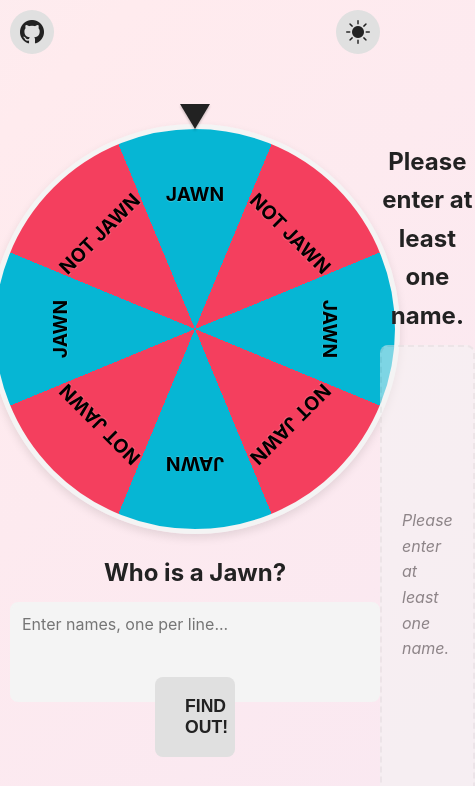
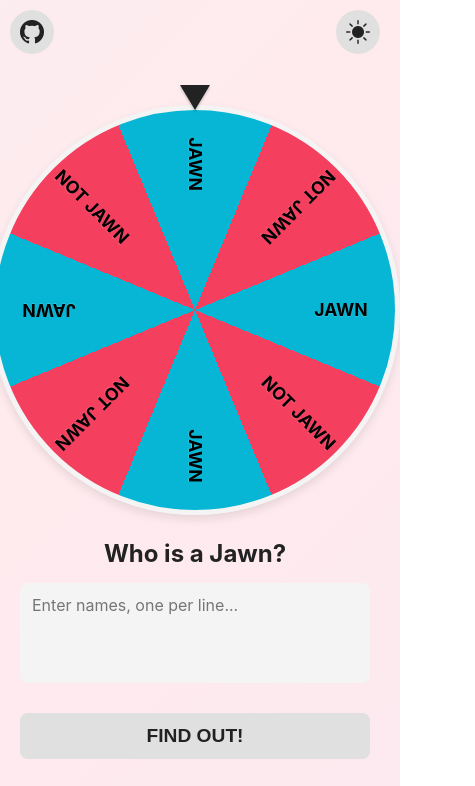
Before and after one commit to jackrschumacher/jawn, a plain HTML site: page index.html in a window 390 px wide. Both pictures are taken after a click on the button "FIND OUT!". Shown: the top 786 px of the page, 475 px wide, since content can reach past the window. Drawn offline with nearby package versions, Linux system fonts and the light colour scheme.

Commit message:
Fixed mobile layout

```diff
--- a/index.html
+++ b/index.html
@@ -29,11 +29,11 @@
                     <div id="wheel">
                         <div class="wheel-text" style="--i: 0;"><span>JAWN</span></div>
                         <div class="wheel-text" style="--i: 1;"><span>NOT JAWN</span></div>
-                        <div class="wheel-text" style="--i: 2;"><span>JAWN</span></div>
-                        <div class="wheel-text" style="--i: 3;"><span>NOT JAWN</span></div>
-                        <div class="wheel-text" style="--i: 4;"><span>JAWN</span></div>
-                        <div class="wheel-text" style="--i: 5;"><span>NOT JAWN</span></div>
-                        <div class="wheel-text" style="--i: 6;"><span>JAWN</span></div>
+                        <div class="wheel-text flip-text" style="--i: 2;"><span>JAWN</span></div>
+                        <div class="wheel-text flip-text" style="--i: 3;"><span>NOT JAWN</span></div>
+                        <div class="wheel-text flip-text" style="--i: 4;"><span>JAWN</span></div>
+                        <div class="wheel-text flip-text" style="--i: 5;"><span>NOT JAWN</span></div>
+                        <div class="wheel-text flip-text" style="--i: 6;"><span>JAWN</span></div>
                         <div class="wheel-text" style="--i: 7;"><span>NOT JAWN</span></div>
                     </div>
                 </div>
@@ -59,10 +59,6 @@
             </div>
 
         </main>
-
-        <div id="success-animation">
-            <i class="bi bi-check-circle-fill"></i>
-        </div>
 
         <script>
             // --- Theme Toggle Script (existing) ---
@@ -97,12 +93,10 @@
                 const nameInput = document.getElementById('name-list-input');
                 const resultTitle = document.getElementById('result-title');
                 const resultsPlaceholder = document.getElementById('results-placeholder');
+
                 const copyButton = document.getElementById('copy-button');
+                let allResults = [];
 
-                // 2. NEW: Get the animation element
-                const successAnimation = document.getElementById('success-animation');
-
-                let allResults = [];
                 let isSpinning = false;
                 let currentRotation = 0;
                 const numSlices = 8;
@@ -147,6 +141,7 @@
                     });
                 }
 
+                // UPDATED: Added a 1-second delay in the loop
                 async function processNames() {
                     allResults = [];
                     const names = nameInput.value.split('\n')
@@ -167,20 +162,13 @@
                         await new Promise(resolve => setTimeout(resolve, 1000));
                     }
 
+                    isSpinning = false;
+                    spinButton.disabled = false;
                     resultTitle.textContent = 'Results:';
+
                     if (allResults.length > 0) {
                         copyButton.style.display = 'flex';
                     }
-
-                    // 3. NEW: Trigger animation and re-enable button
-                    successAnimation.classList.add('show-success');
-
-                    // Wait for the animation to finish (2 seconds)
-                    setTimeout(() => {
-                        successAnimation.classList.remove('show-success');
-                        isSpinning = false;
-                        spinButton.disabled = false;
-                    }, 2000); // Must match CSS animation duration
                 }
 
                 spinButton.addEventListener('click', function() {
@@ -216,9 +204,11 @@
                 const html = document.documentElement;
                 window.addEventListener('mousemove', (e) => {
                     requestAnimationFrame(() => {
+                        // Calculate mouse position as a percentage from center (-0.5 to 0.5)
                         const xPercent = (e.clientX / window.innerWidth) - 0.5;
                         const yPercent = (e.clientY / window.innerHeight) - 0.5;
 
+                        // Set CSS variables
                         html.style.setProperty('--mouse-x-percent', xPercent);
                         html.style.setProperty('--mouse-y-percent', yPercent);
                     });
--- a/styles.css
+++ b/styles.css
@@ -70,23 +70,6 @@ body {
     position: relative; /* For the dots */
 }
 
-/* (Sections 4-13 are unchanged) */
-/* ... */
-/* 4. Style the main container (COMMENTED OUT) */
-/*
-#jawn-box { ... }
-*/
-
-/* 5. Add the spinning animation class (COMMENTED OUT) */
-/*
-#jawn-box.is-spinning { ... }
-*/
-
-/* 6. Add the keyframes for the spin-only animation (COMMENTED OUT) */
-/*
-@keyframes spin-only { ... }
-*/
-
 /* 7. REPLACED: Generic style for ALL icon buttons */
 .icon-button {
     position: absolute;
@@ -140,18 +123,10 @@ html.dark-mode #theme-toggle .icon-moon {
     display: block; /* Show moon in dark mode */
 }
 
-/* 11. UPDATED: Style for the click prompt (COMMENTED OUT) */
-/*
-.click-prompt { ... }
-*/
-
 /* 12. UPDATED: Mobile Optimization */
-@media (max-width: 768px) { /* Increased breakpoint for tablets */
+@media (max-width: 768px) {
     body {
-        padding-left: 10px;
-        padding-right: 10px;
         padding-top: 80px;
-        /* Allow scrolling on mobile if list is long */
         overflow: auto;
     }
 
@@ -169,22 +144,11 @@ html.dark-mode #theme-toggle .icon-moon {
         right: 10px;
     }
 
-    /* --- NEW: Stack columns on mobile --- */
     .main-content {
-        flex-direction: column;
-        align-items: center;
+        padding: 0 10px;
+        box-sizing: border-box;
     }
 
-    .column-left, .column-right {
-        width: 100%;
-        max-width: 400px; /* Constrain width on mobile */
-    }
-
-    .results-container {
-        margin-top: 20px; /* Add margin back */
-    }
-
-    /* Make wheel responsive */
     #wheel {
         width: 250px;
         height: 250px;
@@ -192,14 +156,7 @@ html.dark-mode #theme-toggle .icon-moon {
 
     .wheel-text {
         padding-top: 20px;
-        font-size: 0.9rem; /* Fits "NOT JAWN" */
-    }
-
-    #spin-button {
-        width: 80px;
-        height: 80px;
-        font-size: 1.1rem;
-        margin-top: -40px;
+        font-size: 0.9rem;
     }
 
     #copy-button {
@@ -208,35 +165,34 @@ html.dark-mode #theme-toggle .icon-moon {
     }
 }
 
-/* --- 13. NEW: Two-Column Layout Styles --- */
+/* --- 13. UPDATED: STACKED LAYOUT – RESULTS BELOW BUTTON --- */
 .main-content {
     display: flex;
-    flex-direction: row;
+    flex-direction: column;        /* Stack vertically */
     width: 100%;
-    max-width: 900px; /* Max width of the two columns */
-    justify-content: space-between;
-    align-items: flex-start; /* Align columns to the top */
+    max-width: 900px;
+    justify-content: center;
+    align-items: center;
+    gap: 30px;                     /* Space between wheel & results */
+    padding: 0 20px;
+    box-sizing: border-box;
 }
 
-.column-left {
+.column-left,
+.column-right {
+    width: 100%;
+    max-width: 500px;              /* Keep readable width */
     display: flex;
     flex-direction: column;
     align-items: center;
-    flex-basis: 48%; /* Each column takes up just under half */
-}
-
-.column-right {
-    flex-basis: 48%;
 }
 
 /* --- 14. UPDATED: Wheel of Jawn Styles --- */
-
 .wheel-container {
     display: flex;
     flex-direction: column;
     align-items: center;
     position: relative;
-    /* margin-top: 60px; (Removed, now handled by body padding) */
 }
 
 .wheel-pointer {
@@ -252,7 +208,6 @@ html.dark-mode #theme-toggle .icon-moon {
 }
 
 #wheel {
-    /* --- UPDATED: Bigger desktop wheel --- */
     width: 400px;
     height: 400px;
     border-radius: 50%;
@@ -278,28 +233,29 @@ html.dark-mode #theme-toggle .icon-moon {
     width: 100%;
     height: 100%;
     box-sizing: border-box;
-    /* --- UPDATED: Scaled for 400px wheel --- */
-    padding-top: 50px;
+    padding-top: 40px;
     transform: rotate(calc(45deg * var(--i)));
     text-align: center;
     user-select: none;
     color: #000;
     font-weight: bold;
-    /* --- UPDATED: Font size smaller to fit "NOT JAWN" --- */
-    font-size: 1.2rem;
+    font-size: 1.1rem;
     text-shadow: 0 1px 1px rgba(255,255,255,0.2);
 }
 
-/* --- UPDATED: Prevents "NOT JAWN" from wrapping --- */
 .wheel-text span {
     white-space: nowrap;
+    display: inline-block;
+    transform: rotate(90deg);
 }
 
+.wheel-text.flip-text span {
+    transform: rotate(-90deg);
+}
 
 /* --- 15. UPDATED: Input and Result Styles --- */
-
 .input-container {
-    width: 100%; /* Fill the column */
+    width: 100%;
     display: flex;
     flex-direction: column;
     align-items: center;
@@ -332,6 +288,7 @@ html.dark-mode #theme-toggle .icon-moon {
 }
 
 .primary-button {
+    margin-top: 15px;
     padding: 12px 30px;
     font-size: 1.2rem;
     font-weight: bold;
@@ -341,6 +298,8 @@ html.dark-mode #theme-toggle .icon-moon {
     border-radius: 8px;
     cursor: pointer;
     transition: transform 0.1s ease, opacity 0.2s;
+    width: 100%;
+    box-sizing: border-box;
 }
 
 .primary-button:hover {
@@ -357,10 +316,9 @@ html.dark-mode #theme-toggle .icon-moon {
 }
 
 .results-container {
-    width: 100%; /* Fill the column */
-    /* margin-top: 20px; (Not needed on desktop) */
+    width: 100%;
     text-align: left;
-    position: relative; /* For the copy button */
+    position: relative;
 }
 
 /* --- 16. NEW: Copy Button Styles --- */
@@ -383,13 +341,11 @@ html.dark-mode #theme-toggle .icon-moon {
     position: absolute;
     right: 0;
     top: -5px;
-    width: 40px; /* Smaller than top buttons */
+    width: 40px;
     height: 40px;
-
-    display: none; /* Hidden by default */
+    display: none;
 }
 
-/* Icon visibility */
 #copy-button .icon-copied {
     display: none;
     font-size: 1.2rem;
@@ -400,7 +356,6 @@ html.dark-mode #theme-toggle .icon-moon {
     font-size: 1.2rem;
 }
 
-/* "Copied" state */
 #copy-button.copied .icon-copied {
     display: flex;
 }
@@ -408,18 +363,17 @@ html.dark-mode #theme-toggle .icon-moon {
     display: none;
 }
 
-
 #results-placeholder {
-    display: block; /* Will be a block-level list */
+    display: block;
     width: 100%;
     box-sizing: border-box;
-    height: 480px; /* Fixed height */
+    height: 480px;
     padding: 20px;
     border-radius: 8px;
     background-color: var(--container-bg);
     color: var(--text-color);
     border: 2px dashed var(--button-bg);
-    overflow-y: auto; /* Scroll if content overflows */
+    overflow-y: auto;
 }
 
 #results-placeholder.is-placeholder {
@@ -462,7 +416,7 @@ html.dark-mode #theme-toggle .icon-moon {
     }
 }
 
-/* --- 18. UPDATED: Keyframes for dot color cycle (now uses lightness var) --- */
+/* --- 18. UPDATED: Keyframes for dot color cycle --- */
 @keyframes colorCycle {
     0%   { --dot-color: hsl(0, 80%, var(--dot-color-lightness, 70%)); }
     25%  { --dot-color: hsl(90, 80%, var(--dot-color-lightness, 70%)); }
@@ -473,43 +427,34 @@ html.dark-mode #theme-toggle .icon-moon {
 
 /* --- 19. UPDATED: Starfield "Mesh" pseudo-element --- */
 body::before {
-    /* Dots are hidden by default */
     display: none;
-
     content: '';
     position: fixed;
     top: 0; left: 0; right: 0; bottom: 0;
     width: 100%;
     height: 100%;
     z-index: -2;
-
     background-image:
         radial-gradient(2px 2px at 25px 25px, var(--dot-color, var(--text-color)), transparent 100%),
         radial-gradient(2px 2px at 50px 50px, var(--dot-color, var(--text-color)), transparent 100%);
     background-size: 50px 50px;
-
     opacity: var(--dot-opacity, 0.3);
-
     animation:
         animatedStarfield 200s linear infinite,
         colorCycle 10s linear infinite;
-
     background-position:
         calc(var(--anim-x, 0px) + (var(--mouse-x-percent, 0) * -50px))
         calc(var(--anim-y, 0px) + (var(--mouse-y-percent, 0) * -50px));
-
     transition: background-position 0.1s ease-out;
 }
 
-/* --- 20. NEW: Rule to show dots in dark mode --- */
+/* --- 20. NEW: Show dots in dark mode --- */
 html.dark-mode body {
-    /* Override light mode gradient */
     background-image: none;
     background-color: var(--bg-color);
 }
 
 html.dark-mode body::before {
-    /* Show the dots */
     display: block;
 }
 
@@ -525,49 +470,3 @@ html.dark-mode body::before {
         background-position: 0% 50%;
     }
 }
-
-/* --- 22. NEW: Success Animation Styles --- */
-#success-animation {
-    position: fixed;
-    top: 0; left: 0;
-    width: 100%;
-    height: 100%;
-    display: none;
-    align-items: center;
-    justify-content: center;
-    background-color: rgba(0, 0, 0, 0.1);
-    z-index: 1000;
-    opacity: 0;
-}
-
-#success-animation.show-success {
-    display: flex;
-    animation: successFadeZoom 2s ease-in-out;
-}
-
-#success-animation i {
-    font-size: 10rem;
-    color: var(--jawn-color);
-    text-shadow: 0 4px 20px rgba(0,0,0,0.2);
-}
-
-
-/* --- 23. NEW: Keyframes for Success Animation --- */
-@keyframes successFadeZoom {
-    0% {
-        opacity: 0;
-        transform: scale(0.5);
-    }
-    20% {
-        opacity: 1;
-        transform: scale(1.1);
-    }
-    80% {
-        opacity: 1;
-        transform: scale(1.0);
-    }
-    100% {
-        opacity: 0;
-        transform: scale(0.9);
-    }
-}
```
